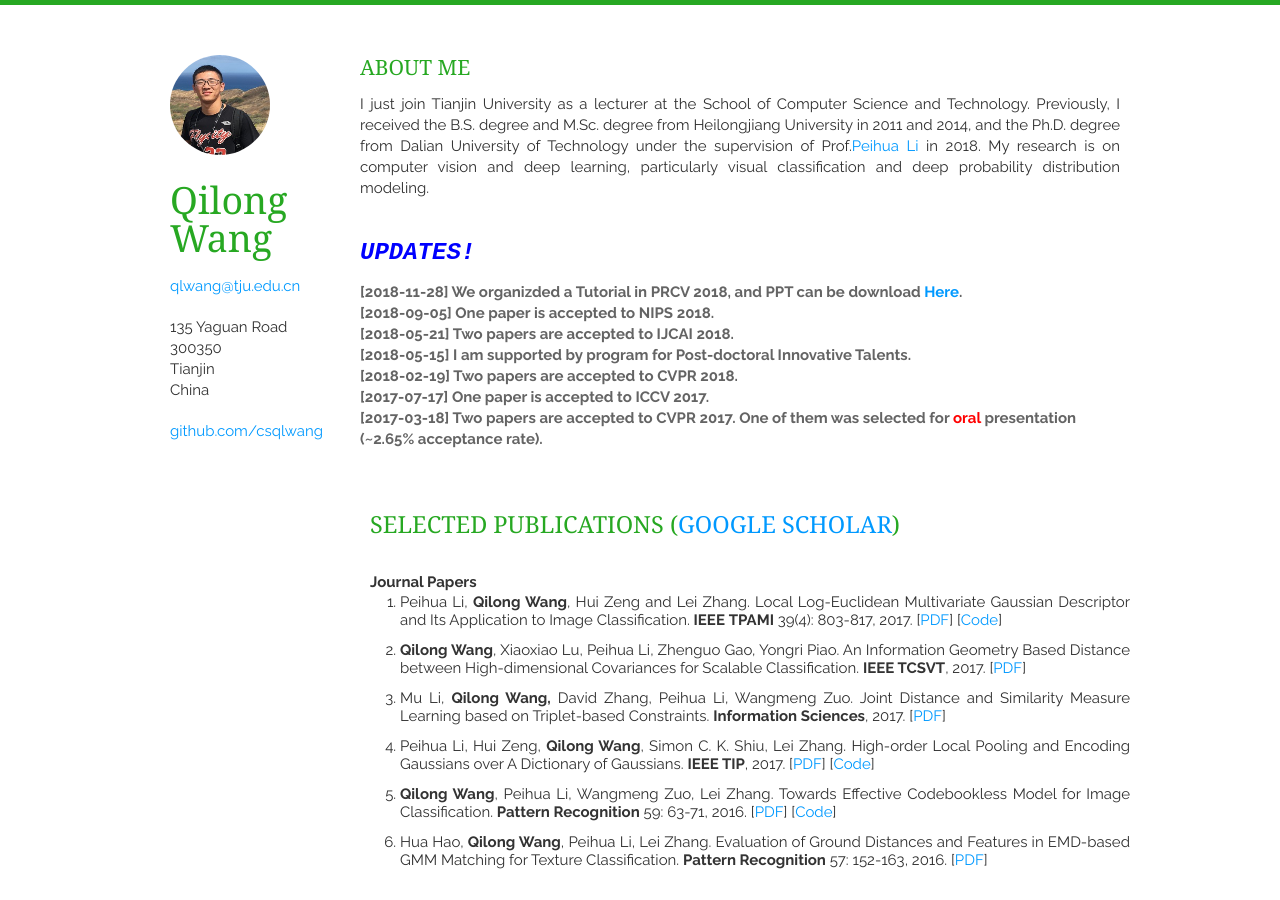
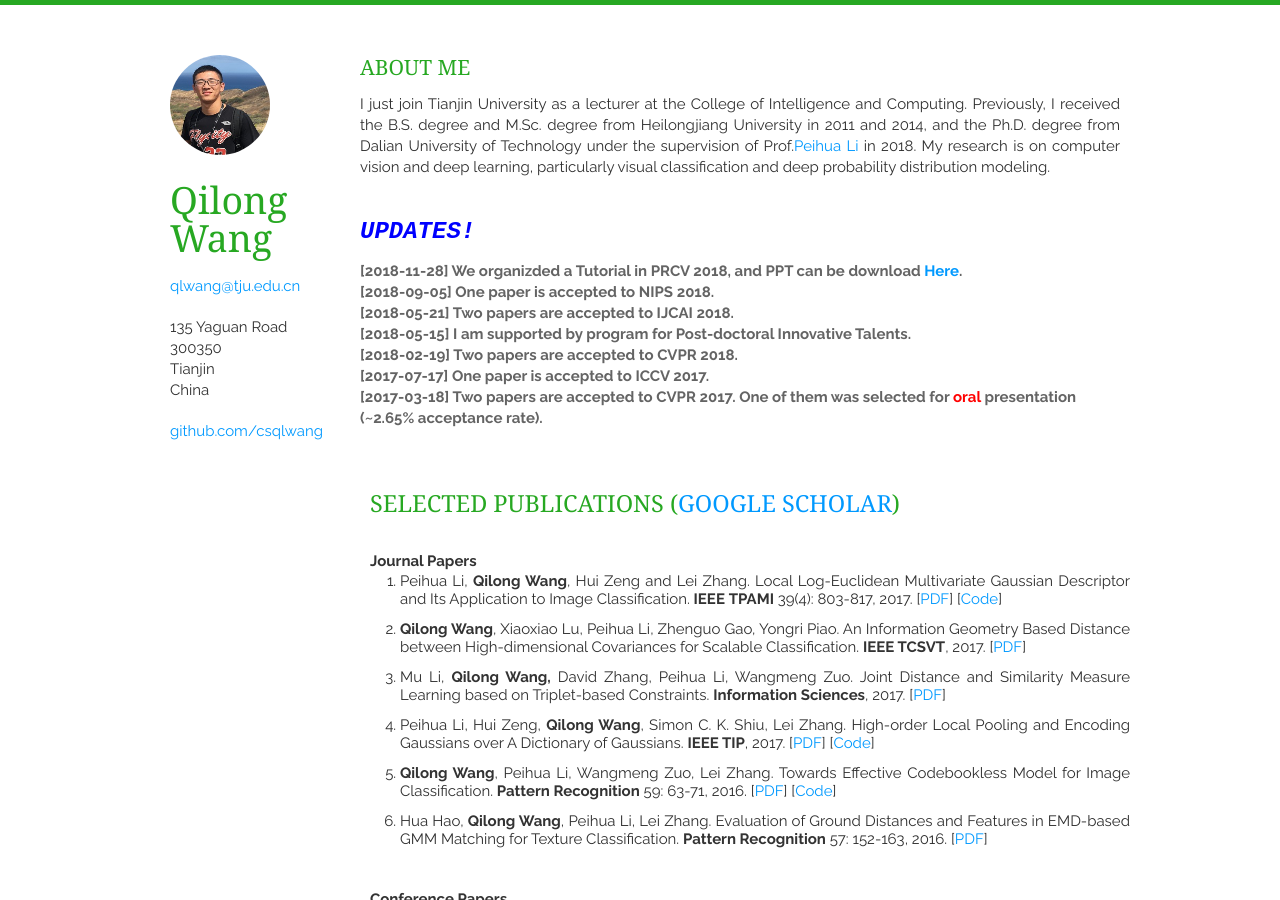
Before and after one commit to iamjingli/homepage, a Jekyll site: the page built from index.html, in a window 1280 px wide and 900 px high. Built offline with Jekyll 4.4.1, drawn with Linux system fonts in a browser that asks for light colours; nearby versions of some CDN libraries; the list of posts is cut into pages by our own code.

Commit message:
homepage

```diff
--- a/_includes/aboutme.html
+++ b/_includes/aboutme.html
@@ -7,6 +7,6 @@
     <h1>About Me </h1>
     <article>
       <header></header>
-      <p align="justify">I just join Tianjin University as a lecturer at the School  of Computer Science and Technology. Previously, I received the B.S. degree and M.Sc. degree from Heilongjiang University in 2011 and 2014, and the Ph.D. degree from Dalian University of Technology under the supervision of Prof.<span class="STYLE1"><a href="http://www.peihuali.org/">Peihua Li</a></span> in 2018. My research is on computer vision and  deep learning, particularly visual classification and deep probability distribution modeling.</p>
+      <p align="justify">I just join Tianjin University as a lecturer at the College  of Intelligence and Computing. Previously, I received the B.S. degree and M.Sc. degree from Heilongjiang University in 2011 and 2014, and the Ph.D. degree from Dalian University of Technology under the supervision of Prof.<span class="STYLE1"><a href="http://www.peihuali.org/">Peihua Li</a></span> in 2018. My research is on computer vision and  deep learning, particularly visual classification and deep probability distribution modeling.</p>
     </article>
 </section>
```
